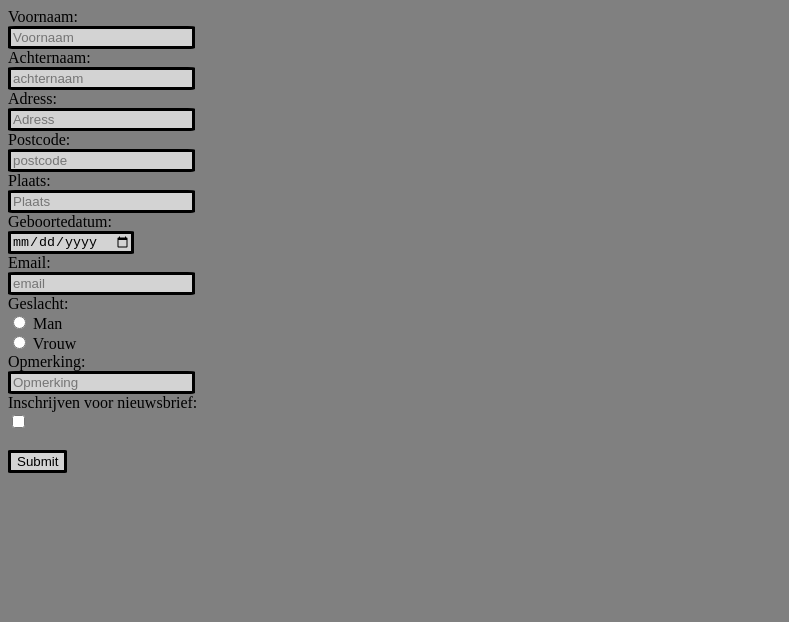
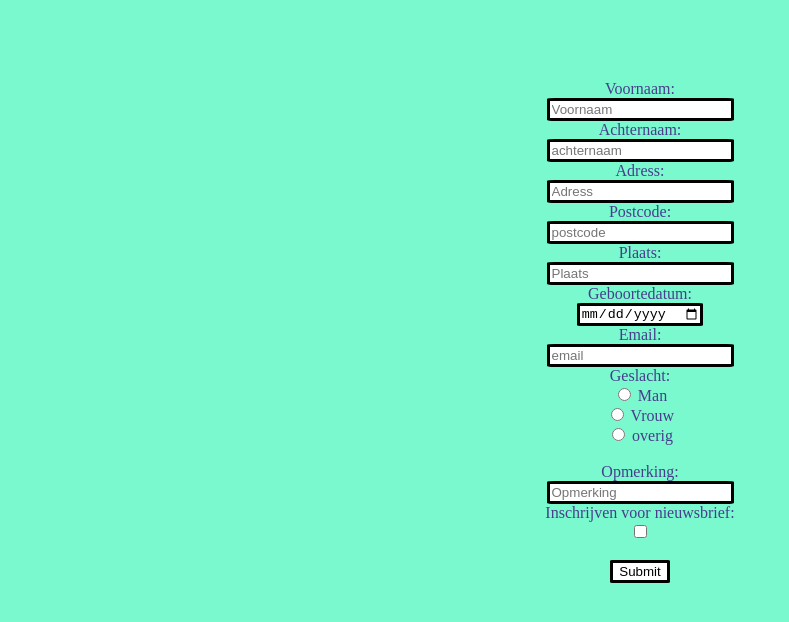
Before and after one commit to BGrote/HTML-en-CSS, a plain HTML site: page form01.html in a window 1280 px wide. Shown: the whole page, without its empty margins (0-789 px from the left). Drawn offline with Linux system fonts and the light colour scheme.

Commit message:
versie 7

```diff
--- a/form01.html
+++ b/form01.html
@@ -8,6 +8,12 @@
 
 </head>
 <body>
+    <center>
+    <br>
+    <br>
+    <br>
+    <br>
+
     <form action="mailto:97095815@st.deltion.nl"
 	method="post">
 
@@ -63,11 +69,15 @@
     <label for="geslacht">Geslacht:</label>
     <br>
 
-    <input type="radio" id="Man" name="geslacht" value="" required>
+    <input type="radio" id="Man" name="geslacht" value="">
     <label for="Man">Man</label>
     <br>
-    <input type="radio" id="Vrouw" name="geslacht" value="" required>
+    <input type="radio" id="Vrouw" name="geslacht" value="">
     <label for="Vrouw">Vrouw</label>
+    <br>
+    <input type="radio" id="overig" name="geslacht" value="">
+    <label for="overig">overig</label>
+    <br>
     <br>
 
     <label for="opmerking">Opmerking:</label>
@@ -81,12 +91,12 @@
     <br>
 
     <input type="checkbox" id="nieuwsbrief" name="nieuwsbrief"
-        placeholder="nieuwsbrief" value="" required>
+        placeholder="nieuwsbrief" value="">
     <br>
     <br>
 
 	<input type="submit" value="Submit">
-
+</center>
 
 
 </form>
--- a/style.css
+++ b/style.css
@@ -2,8 +2,11 @@ input{
     border: 3px solid black;
     border-radius: 4%;
     color: black;
-    background-color: lightgrey;
+    background-color:white;
 }
 body{
-    background-color: gray;
+    background-color: #7AF9CE;
 }
+label{
+    color:darkslateblue;
+}
```
